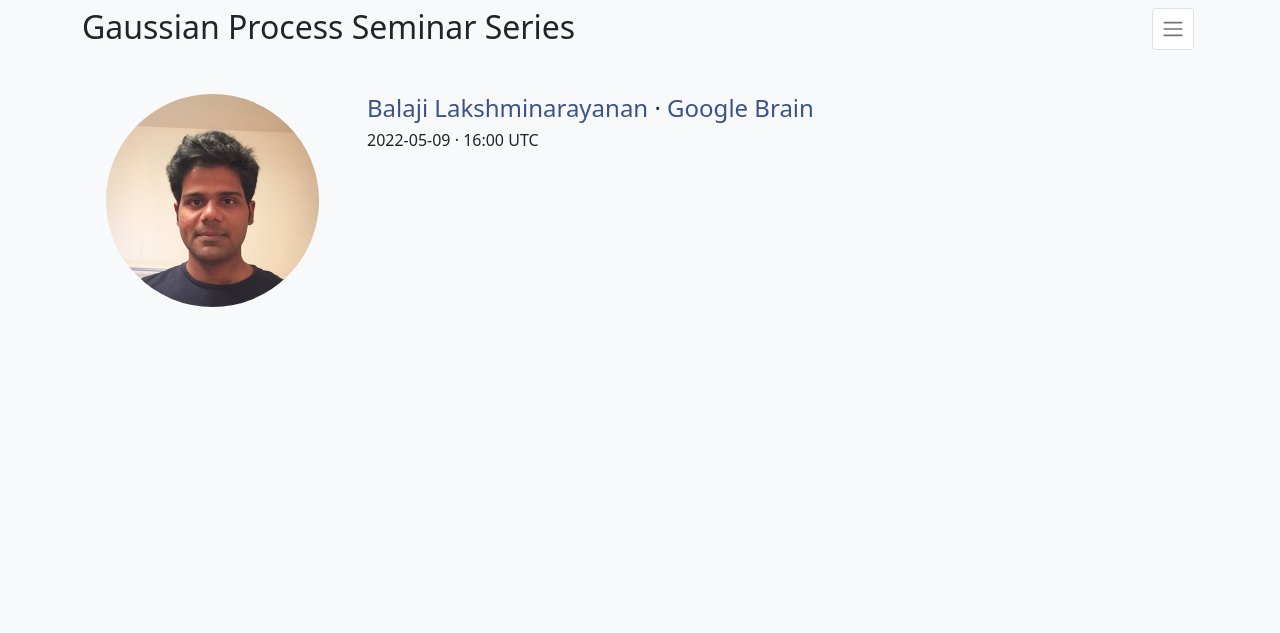
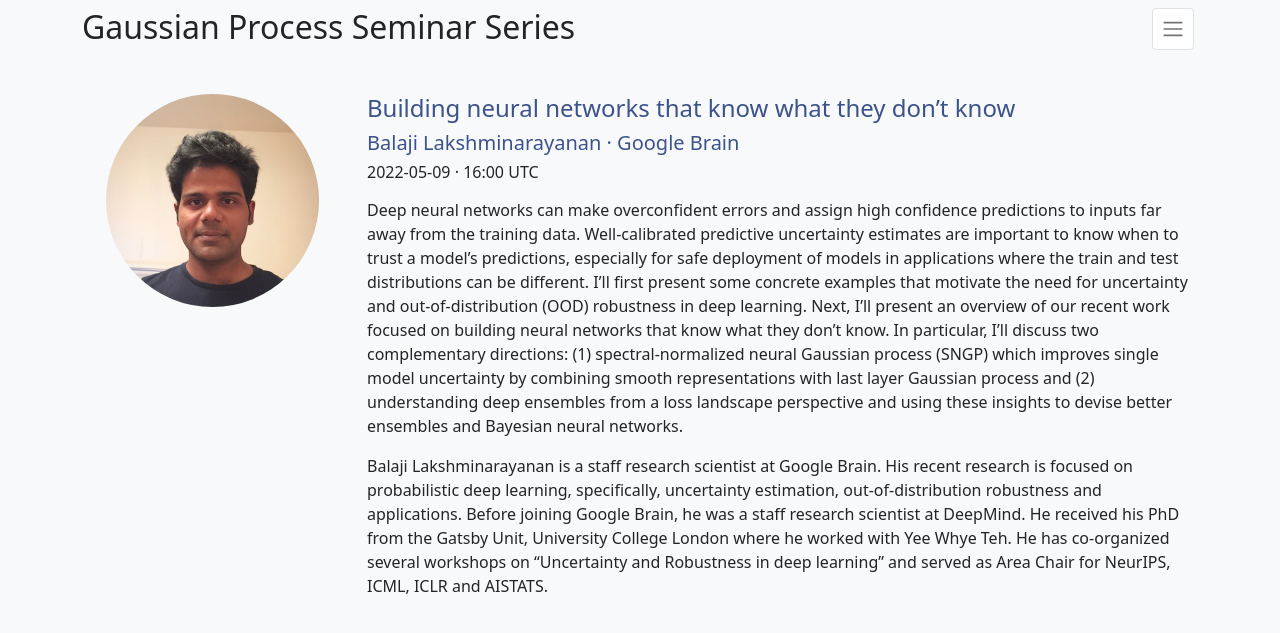
Before and after one commit to gp-seminar-series/gp-seminar-series.github.io, a Jekyll site: the page built from _posts/current/2022-05-09-balaji-lakshminarayanan.md, in a window 1280 px wide. Shown: the top 633 px of the page. Built offline with Jekyll 4.4.1, drawn with Linux system fonts in a browser that asks for light colours; nearby versions of some CDN libraries.

Commit message:
Add abstract.

```diff
--- a/_posts/current/2022-05-09-balaji-lakshminarayanan.md
+++ b/_posts/current/2022-05-09-balaji-lakshminarayanan.md
@@ -1,5 +1,11 @@
 ---
+title: Building neural networks that know what they don’t know
 author: Balaji Lakshminarayanan
 institution: Google Brain
 author_url: http://www.gatsby.ucl.ac.uk/~balaji/
+highlight: true
 ---
+
+Deep neural networks can make overconfident errors and assign high confidence predictions to inputs far away from the training data. Well-calibrated predictive uncertainty estimates are important to know when to trust a model's predictions, especially for safe deployment of models in applications where the train and test distributions can be different. I'll first present some concrete examples that motivate the need for uncertainty and out-of-distribution (OOD) robustness in deep learning. Next, I'll present an overview of our recent work focused on building neural networks that know what they don’t know. In particular, I'll discuss two complementary directions: (1) spectral-normalized neural Gaussian process (SNGP) which improves single model uncertainty by combining smooth representations with last layer Gaussian process and (2) understanding deep ensembles from a loss landscape perspective and using these insights to devise better ensembles and Bayesian neural networks.
+
+Balaji Lakshminarayanan is a staff research scientist at Google Brain. His recent research is focused on probabilistic deep learning, specifically, uncertainty estimation, out-of-distribution robustness and applications. Before joining Google Brain, he was a staff research scientist at DeepMind. He received his PhD from the Gatsby Unit, University College London where he worked with Yee Whye Teh. He has co-organized several workshops on "Uncertainty and Robustness in deep learning" and served as Area Chair for NeurIPS, ICML, ICLR and AISTATS.
```
Also changed, not shown: _posts/current/2022-05-02-binxin-ru.md (+0 -1 lines).
